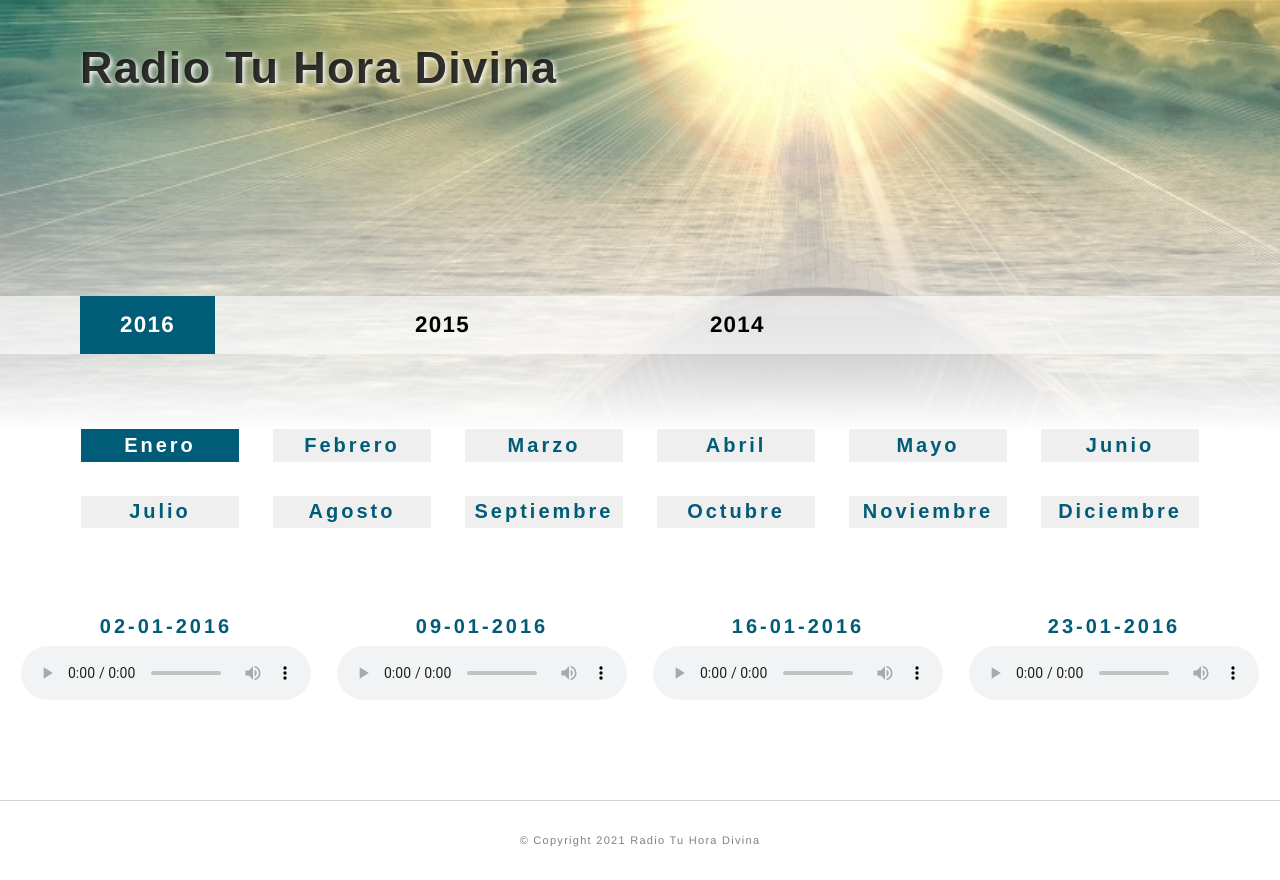
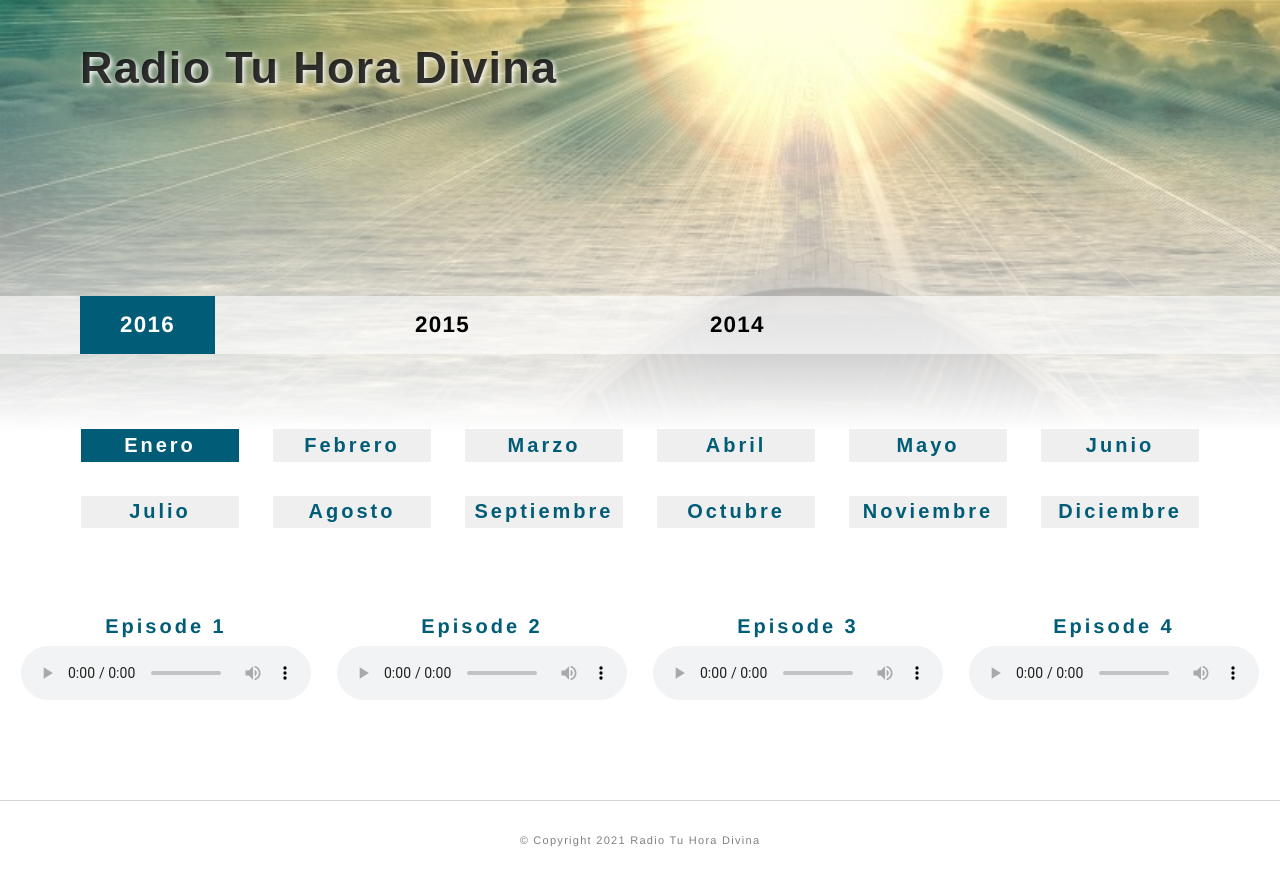
Before and after one commit to ari7946/radio-service, a React (Create React App) app in the folder tuhoradivina/: page / in a window 1280 px wide. Built offline with nearby package versions, Linux system fonts and the light colour scheme.

Commit message:
Change dates to episode numbers

```diff
--- a/tuhoradivina/src/components/data/data.js
+++ b/tuhoradivina/src/components/data/data.js
@@ -143,16 +143,16 @@
       enero: {
         monthTitle: 'Enero 2016',
         audioData: [{
-          audioTitle: "02-01-2016",
+          audioTitle: "Episode 1",
           audioFile: sixteenEnero1
         }, {
-          audioTitle: "09-01-2016",
+          audioTitle: "Episode 2",
           audioFile: sixteenEnero2
         }, {
-          audioTitle: "16-01-2016",
+          audioTitle: "Episode 3",
           audioFile: sixteenEnero3,
         }, {
-          audioTitle: "23-01-2016",
+          audioTitle: "Episode 4",
           audioFile: sixteenEnero4
         }],
       },
@@ -160,16 +160,16 @@
       febrero: {
         monthTitle: 'Febrero 2016',
         audioData: [{
-          audioTitle: "06-02-2016",
+          audioTitle: "Episode 1",
           audioFile: sixteenFebrero1
         }, {
-          audioTitle: "13-02-2016",
+          audioTitle: "Episode 2",
           audioFile: sixteenFebrero2
         }, {
-          audioTitle: "20-02-2016",
+          audioTitle: "Episode 3",
           audioFile: sixteenFebrero3,
         }, {
-          audioTitle: "27-02-2016",
+          audioTitle: "Episode 4",
           audioFile: sixteenFebrero4,
         }],
       },
@@ -177,16 +177,16 @@
       marzo: {
         monthTitle: 'Marzo 2016',
         audioData: [{
-          audioTitle: "05-03-2016",
+          audioTitle: "Episode 1",
           audioFile: sixteenMarzo1
         }, {
-          audioTitle: "12-03-2016",
+          audioTitle: "Episode 2",
           audioFile: sixteenMarzo2
         }, {
-          audioTitle: "19-03-2016",
+          audioTitle: "Episode 3",
           audioFile: sixteenMarzo3,
         }, {
-          audioTitle: "26-03-2016",
+          audioTitle: "Episode 4",
           audioFile: sixteenMarzo4,
         }],
       },
@@ -194,13 +194,13 @@
       abril: {
         monthTitle: 'Abril 2016',
         audioData: [{
-          audioTitle: "02-04-2016",
+          audioTitle: "Episode 1",
           audioFile: sixteenAbril1
         }, {
-          audioTitle: "16-04-2016",
+          audioTitle: "Episode 2",
           audioFile: sixteenAbril2
         }, {
-          audioTitle: "30-04-2016",
+          audioTitle: "Episode 3",
           audioFile: sixteenAbril3,
         }],
       },
@@ -208,16 +208,16 @@
       mayo: {
         monthTitle: 'Mayo 2016',
         audioData: [{
-          audioTitle: "07-05-2016",
+          audioTitle: "Episode 1",
           audioFile: sixteenMayo1
         }, {
-          audioTitle: "14-05-2016",
+          audioTitle: "Episode 2",
           audioFile: sixteenMayo2
         }, {
-          audioTitle: "21-05-2016",
+          audioTitle: "Episode 3",
           audioFile: sixteenMayo3,
         }, {
-          audioTitle: "28-05-2016",
+          audioTitle: "Episode 4",
           audioFile: sixteenMayo4,
         }],
       },
@@ -225,16 +225,16 @@
       junio: {
         monthTitle: 'Junio 2016',
         audioData: [{
-          audioTitle: "04-06-2016",
+          audioTitle: "Episode 1",
           audioFile: sixteenJunio1
         }, {
-          audioTitle: "11-06-2016",
+          audioTitle: "Episode 2",
           audioFile: sixteenJunio2
         }, {
-          audioTitle: "18-06-2016",
+          audioTitle: "Episode 3",
           audioFile: sixteenJunio3,
         }, {
-          audioTitle: "25-06-2016",
+          audioTitle: "Episode 4",
           audioFile: sixteenJunio4,
         }],
       },
@@ -242,16 +242,16 @@
       julio: {
         monthTitle: 'Julio 2016',
         audioData: [{
-          audioTitle: "2016-07-02",
+          audioTitle: "Episode 1",
           audioFile: sixteenJulio1
         }, {
-          audioTitle: "2016-07-09",
+          audioTitle: "Episode 2",
           audioFile: sixteenJulio2
         }, {
-          audioTitle: "2016-07-16",
+          audioTitle: "Episode 3",
           audioFile: sixteenJulio3,
         }, {
-          audioTitle: "2016-07-23",
+          audioTitle: "Episode 4",
           audioFile: sixteenJulio4,
         }],
       },
@@ -259,13 +259,13 @@
       agosto: {
         monthTitle: 'Agosto 2016',
         audioData: [{
-          audioTitle: "2016-08-13",
+          audioTitle: "Episode 1",
           audioFile: sixteenAgosto1
         }, {
-          audioTitle: "2016-08-20",
+          audioTitle: "Episode 2",
           audioFile: sixteenAgosto2
         }, {
-          audioTitle: "2016-08-27",
+          audioTitle: "Episode 3",
           audioFile: sixteenAgosto3,
         }],
       },
@@ -273,13 +273,13 @@
       septiembre: {
         monthTitle: 'Septiembre 2016',
         audioData: [{
-          audioTitle: "2016-09-03",
+          audioTitle: "Episode 1",
           audioFile: sixteenSeptiembre1
         }, {
-          audioTitle: "2016-09-17",
+          audioTitle: "Episode 2",
           audioFile: sixteenSeptiembre2
         }, {
-          audioTitle: "2016-09-24",
+          audioTitle: "Episode 3",
           audioFile: sixteenSeptiembre3,
         }],
       },
@@ -287,13 +287,13 @@
       octubre: {
         monthTitle: 'Octubre 2016',
         audioData: [{
-          audioTitle: "2016-10-01",
+          audioTitle: "Episode 1",
           audioFile: sixteenOctubre1
         }, {
-          audioTitle: "2016-10-08",
+          audioTitle: "Episode 2",
           audioFile: sixteenOctubre2
         }, {
-          audioTitle: "2016-10-29",
+          audioTitle: "Episode 3",
           audioFile: sixteenOctubre3,
         }],
       },
@@ -301,16 +301,16 @@
       noviembre: {
         monthTitle: 'Noviembre 2016',
         audioData: [{
-          audioTitle: "2016-11-05",
+          audioTitle: "Episode 1",
           audioFile: sixteenNoviembre1
         }, {
-          audioTitle: "2016-11-12",
+          audioTitle: "Episode 2",
           audioFile: sixteenNoviembre2
         }, {
-          audioTitle: "2016-11-19",
+          audioTitle: "Episode 3",
           audioFile: sixteenNoviembre3,
         }, {
-          audioTitle: "2016-11-26",
+          audioTitle: "Episode 4",
           audioFile: sixteenNoviembre4,
         }],
       },
@@ -328,16 +328,16 @@
       julio: {
         monthTitle: 'Julio 2015',
         audioData: [{
-          audioTitle: "04-07-2015",
+          audioTitle: "Episode 1",
           audioFile: fifteenJulio1,
         }, {
-          audioTitle: "11-07-2015",
+          audioTitle: "Episode 2",
           audioFile: fifteenJulio2,
         }, {
-          audioTitle: "18-07-2015",
+          audioTitle: "Episode 3",
           audioFile: fifteenJulio3,
         }, {
-          audioTitle: "25-07-2015",
+          audioTitle: "Episode 4",
           audioFile: fifteenJulio4,
         }]
       },
@@ -345,16 +345,16 @@
       agosto: {
         monthTitle: 'Agosto 2015',
         audioData: [{
-          audioTitle: "01-08-2015",
+          audioTitle: "Episode 1",
           audioFile: fifteenAgosto1,
         }, {
-          audioTitle: "08-08-2015",
+          audioTitle: "Episode 2",
           audioFile: fifteenAgosto2,
         }, {
-          audioTitle: "22-08-2015",
+          audioTitle: "Episode 3",
           audioFile: fifteenAgosto3,
         }, {
-          audioTitle: "29-08-2015",
+          audioTitle: "Episode 4",
           audioFile: fifteenAgosto4,
         }]
       },
@@ -362,16 +362,16 @@
       septiembre: {
         monthTitle: 'Septiembre 2015',
         audioData: [{
-          audioTitle: "05-09-2015",
+          audioTitle: "Episode 1",
           audioFile: fifteenSeptiembre1,
         }, {
-          audioTitle: "12-09-2015",
+          audioTitle: "Episode 2",
           audioFile: fifteenSeptiembre2,
         }, {
-          audioTitle: "19-09-2015",
+          audioTitle: "Episode 3",
           audioFile: fifteenSeptiembre3,
         }, {
-          audioTitle: "26-09-2015",
+          audioTitle: "Episode 4",
           audioFile: fifteenSeptiembre4,
         }]
       },
@@ -379,16 +379,16 @@
       octubre: {
         monthTitle: 'Octubre 2015',
         audioData: [{
-          audioTitle: "03-10-2015",
+          audioTitle: "Episode 1",
           audioFile: fifteenOctubre1,
         }, {
-          audioTitle: "10-10-2015",
+          audioTitle: "Episode 2",
           audioFile: fifteenOctubre2,
         }, {
-          audioTitle: "24-10-2015",
+          audioTitle: "Episode 3",
           audioFile: fifteenOctubre3,
         }, {
-          audioTitle: "31-10-2015",
+          audioTitle: "Episode 4",
           audioFile: fifteenOctubre4,
         }]
       },
@@ -396,16 +396,16 @@
       noviembre: {
         monthTitle: 'Noviembre 2015',
         audioData: [{
-          audioTitle: "07-11-2015",
+          audioTitle: "Episode 1",
           audioFile: fifteenNoviembre1,
         }, {
-          audioTitle: "14-11-2015",
+          audioTitle: "Episode 2",
           audioFile: fifteenNoviembre2,
         }, {
-          audioTitle: "21-11-2015",
+          audioTitle: "Episode 3",
           audioFile: fifteenNoviembre3,
         }, {
-          audioTitle: "28-11-2015",
+          audioTitle: "Episode 4",
           audioFile: fifteenNoviembre4,
         }]
       },
@@ -413,16 +413,16 @@
       diciembre: {
         monthTitle: 'Diciembre 2015',
         audioData: [{
-          audioTitle: "05-12-2015",
+          audioTitle: "Episode 1",
           audioFile: fifteenDiciembre1,
         }, {
-          audioTitle: "12-12-2015",
+          audioTitle: "Episode 2",
           audioFile: fifteenDiciembre2,
         }, {
-          audioTitle: "19-12-2015",
+          audioTitle: "Episode 3",
           audioFile: fifteenDiciembre3,
         }, {
-          audioTitle: "26-12-2015",
+          audioTitle: "Episode 4",
           audioFile: fifteenDiciembre4,
         }]
       },
@@ -440,16 +440,16 @@
       enero: {
         monthTitle: 'Enero 2014',
         audioData: [{
-          audioTitle: "2014-01-04",
+          audioTitle: "Episode 1",
           audioFile: fourteenEnero1,
         }, {
-          audioTitle: "2014-01-11",
+          audioTitle: "Episode 2",
           audioFile: fourteenEnero2,
         }, {
-          audioTitle: "2014-01-18",
+          audioTitle: "Episode 3",
           audioFile: fourteenEnero3,
         }, {
-          audioTitle: "2014-01-25",
+          audioTitle: "Episode 4",
           audioFile: fourteenEnero4,
         }]
       },
@@ -457,16 +457,16 @@
       febrero: {
         monthTitle: 'Febrero 2014',
         audioData: [{
-          audioTitle: "2014-02-01",
+          audioTitle: "Episode 1",
           audioFile: fourteenFebrero1,
         }, {
-          audioTitle: "2014-02-08",
+          audioTitle: "Episode 2",
           audioFile: fourteenFebrero2,
         }, {
-          audioTitle: "2014-02-15",
+          audioTitle: "Episode 3",
           audioFile: fourteenFebrero3,
         }, {
-          audioTitle: "2014-02-22",
+          audioTitle: "Episode 4",
           audioFile: fourteenFebrero4,
         }]
       },
@@ -474,16 +474,16 @@
       marzo: {
         monthTitle: 'Marzo 2014',
         audioData: [{
-          audioTitle: "2014-03-01",
+          audioTitle: "Episode 1",
           audioFile: fourteenMarzo1,
         }, {
-          audioTitle: "2014-03-08",
+          audioTitle: "Episode 2",
           audioFile: fourteenMarzo2,
         }, {
-          audioTitle: "2014-03-15",
+          audioTitle: "Episode 3",
           audioFile: fourteenMarzo3,
         }, {
-          audioTitle: "2014-03-22",
+          audioTitle: "Episode 4",
           audioFile: fourteenMarzo4,
         }]
       },
@@ -491,16 +491,16 @@
       abril: {
         monthTitle: 'Abril 2014',
         audioData: [{
-          audioTitle: "2014-04-05",
+          audioTitle: "Episode 1",
           audioFile: fourteenAbril1,
         }, {
-          audioTitle: "2014-04-12",
+          audioTitle: "Episode 2",
           audioFile: fourteenAbril2,
         }, {
-          audioTitle: "2014-04-19",
+          audioTitle: "Episode 3",
           audioFile: fourteenAbril3,
         }, {
-          audioTitle: "2014-04-26",
+          audioTitle: "Episode 4",
           audioFile: fourteenAbril4,
         }]
       },
@@ -508,16 +508,16 @@
       mayo: {
         monthTitle: 'Mayo 2014',
         audioData: [{
-          audioTitle: "2014-05-10",
+          audioTitle: "Episode 1",
           audioFile: fourteenMayo1,
         }, {
-          audioTitle: "2014-05-17",
+          audioTitle: "Episode 2",
           audioFile: fourteenMayo2,
         }, {
-          audioTitle: "2014-05-24",
+          audioTitle: "Episode 3",
           audioFile: fourteenMayo3,
         }, {
-          audioTitle: "2014-05-31",
+          audioTitle: "Episode 4",
           audioFile: fourteenMayo4,
         }]
       },
@@ -525,7 +525,7 @@
       junio: {
         monthTitle: 'Junio 2014',
         audioData: [{
-          audioTitle: "2014-06-07",
+          audioTitle: "Episode 1",
           audioFile: fourteenJunio1,
         }]
       },
@@ -533,7 +533,7 @@
       julio: {
         monthTitle: 'Julio 2014',
         audioData: [{
-          audioTitle: "2014-07-19",
+          audioTitle: "Episode 1",
           audioFile: fourteenJulio1,
         }]
       },
@@ -541,16 +541,16 @@
       agosto: {
         monthTitle: 'Agosto 2014',
         audioData: [{
-          audioTitle: "2014-08-02",
+          audioTitle: "Episode 1",
           audioFile: fourteenAgosto1,
         }, {
-          audioTitle: "2014-08-09",
+          audioTitle: "Episode 2",
           audioFile: fourteenAgosto2,
         }, {
-          audioTitle: "2014-08-16",
+          audioTitle: "Episode 3",
           audioFile: fourteenAgosto3,
         }, {
-          audioTitle: "2014-08-23",
+          audioTitle: "Episode 4",
           audioFile: fourteenAgosto4,
         }]
       },
@@ -558,10 +558,10 @@
       septiembre: {
         monthTitle: 'Septiembre 2014',
         audioData: [{
-          audioTitle: "2014-09-06",
+          audioTitle: "Episode 1",
           audioFile: fourteenSeptiembre1,
         }, {
-          audioTitle: "2014-09-20",
+          audioTitle: "Episode 2",
           audioFile: fourteenSeptiembre2,
         }]
       },
@@ -569,16 +569,16 @@
       octubre: {
         monthTitle: 'Octubre 2014',
         audioData: [{
-          audioTitle: "2014-10-04",
+          audioTitle: "Episode 1",
           audioFile: fourteenOctubre1,
         }, {
-          audioTitle: "2014-10-11",
+          audioTitle: "Episode 2",
           audioFile: fourteenOctubre2,
         }, {
-          audioTitle: "2014-10-18",
+          audioTitle: "Episode 3",
           audioFile: fourteenOctubre3,
         }, {
-          audioTitle: "2014-10-25",
+          audioTitle: "Episode 4",
           audioFile: fourteenOctubre4,
         }]
       },
@@ -586,16 +586,16 @@
       noviembre: {
         monthTitle: 'Noviembre 2014',
         audioData: [{
-          audioTitle: "2014-11-01",
+          audioTitle: "Episode 1",
           audioFile: fourteenNoviembre1,
         }, {
-          audioTitle: "2014-11-08",
+          audioTitle: "Episode 2",
           audioFile: fourteenNoviembre2,
         }, {
-          audioTitle: "2014-11-15",
+          audioTitle: "Episode 3",
           audioFile: fourteenNoviembre3,
         }, {
-          audioTitle: "2014-11-22",
+          audioTitle: "Episode 4",
           audioFile: fourteenNoviembre4,
         }]
       },
@@ -603,7 +603,7 @@
       diciembre: {
         monthTitle: 'Diciembre 2014',
         audioData: [{
-          audioTitle: "2014-12-06",
+          audioTitle: "Episode 1",
           audioFile: fourteenDiciembre1,
         }]
       },
```
